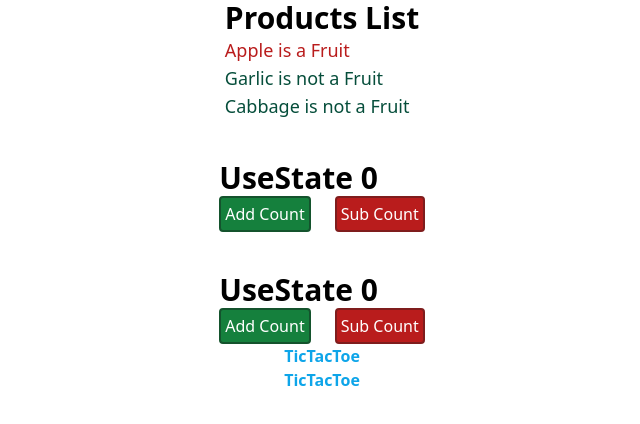
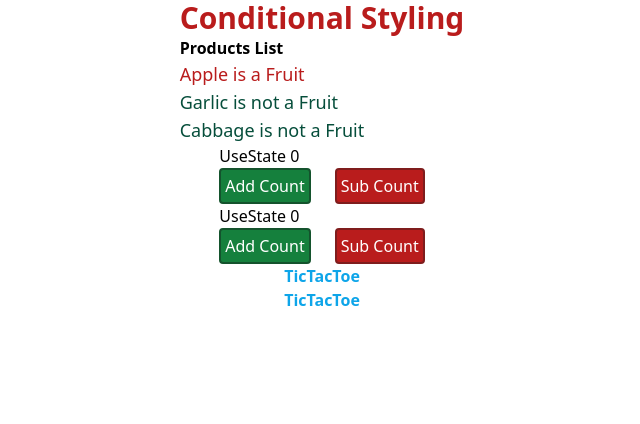
Before and after one commit to JullianMQ/Learning-React-2, a React (Vite) app: page / in a window 1280 px wide. Shown: the top 424 px of the page, without its empty margins (318-958 px from the left). Built offline with nearby package versions, Linux system fonts and the light colour scheme.

Commit message:
updated some styles for productslist and usestate

```diff
--- a/src/components/ProductsList.tsx
+++ b/src/components/ProductsList.tsx
@@ -1,4 +1,4 @@
-import React from 'react'
+// import React from 'react'
 
 const ProductsList = () => {
     const products = [
@@ -23,7 +23,8 @@ const ProductsList = () => {
 
     return (
         <div>
-            <h1 className="text-3xl font-bold">Products List</h1>
+            <h1 className="text-3xl font-bold text-red-700">Conditional Styling</h1>
+            <h2 className="text-xl font-bold text-blue-500 uppercase">Products List</h2>
             <ul>{listItems}</ul>
         </div>
     )
--- a/src/components/UseState.tsx
+++ b/src/components/UseState.tsx
@@ -8,8 +8,8 @@ type UseStateProps = {
 
 const UseState = ({ count, handleAdd, handleSubtract}: UseStateProps) => {
     return (
-        <div className="mt-10">
-            <h1 className="text-3xl font-bold hover:text-sky-800">UseState {count}</h1>
+        <div className="">
+            <h1 className="text-xl font-semibold hover:text-sky-800">UseState {count}</h1>
             <div className="flex gap-6">
                 <Button onClick={handleAdd}
                     name="Add Count"
```
